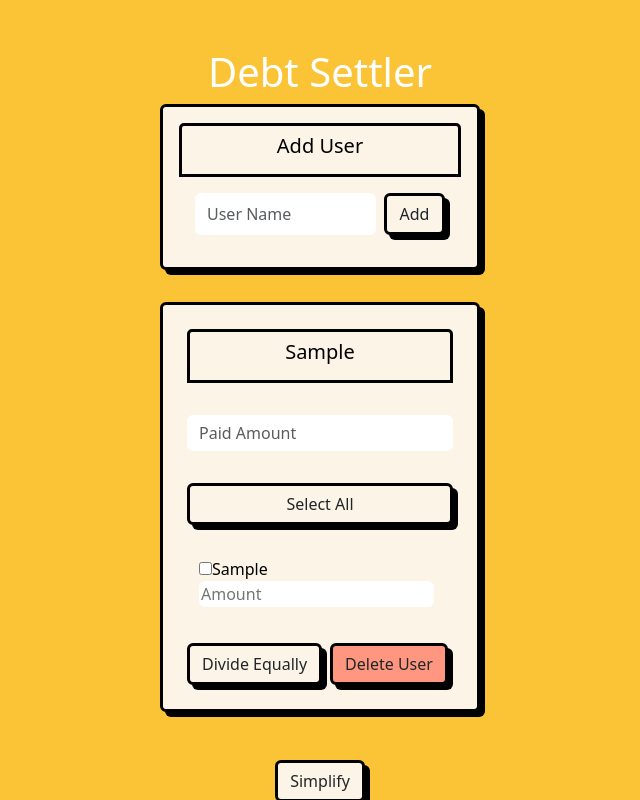
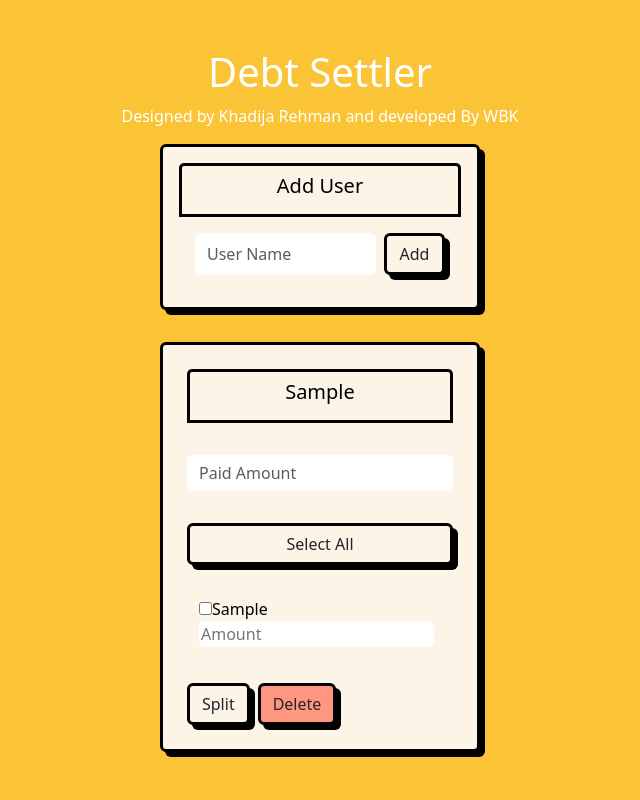
Before and after one commit to waleedbinkhalid74/debt_settler, a React (Vite) app in the folder debt_settler/: page / in a window 1280 px wide. Both pictures are taken after typing "Sample" into the empty fields and a click on the button "Add". Shown: the top 800 px of the page, without its empty margins (320-960 px from the left). Built offline with nearby package versions, Linux system fonts and the light colour scheme.

Commit message:
Add option for unequal splits

```diff
--- a/debt_settler/src/App.tsx
+++ b/debt_settler/src/App.tsx
@@ -28,6 +28,7 @@ function App() {
       <h1 className="text-center text-5xl font-extrabold text-transparent bg-clip-text bg-gradient-to-r from-blue-400 to-purple-500 drop-shadow-lg text-base">
         Debt Settler
       </h1>
+      <p className="text-center text-lg">Designed by Khadija Rehman and developed By WBK</p>
       <AddUser users={users} transactions={transactions} setUsers={setUsers} addTransaction={addTransaction} />
 
       <div className="flex justify-center w-full bg-base">
--- a/debt_settler/src/components/Graph.tsx
+++ b/debt_settler/src/components/Graph.tsx
@@ -30,7 +30,6 @@ const Graph: React.FC<GraphProps> = ({ users, transactions, immediateRender }) =
                 // shallow copy the users array
                 invovledUsers = [...users];
             }
-            console.log("invovledUsers ", invovledUsers);
             nodes = invovledUsers.map((user, index) => ({
                 id: index + 1,
                 label: user, // Node label is set to the user's name
--- a/debt_settler/src/components/User.tsx
+++ b/debt_settler/src/components/User.tsx
@@ -5,49 +5,77 @@ interface UserProps {
     userName: string;
     handleDelete: (userName: string) => void;  // Pass handleDelete from the parent
     users: string[];  // Pass users array from the parent
-    addTransaction: (userName: string, amount: number, otherUsers: string[]) => void;  // New prop to handle transaction updates
+    addTransaction: (userName: string, amount: number, otherUsers: string) => void;  // New prop to handle transaction updates
 }
 
 const User: React.FC<UserProps> = ({ userName, handleDelete, users, addTransaction }) => {
     const [amount, setAmount] = useState<string>("");
     const [error, setError] = useState<string | null>(null);
     const [involvedUsers, setInvolvedUsers] = useState<string[]>([]);
+    const [individualAmount, setIndividualAmount] = useState<Record<string, number>>({});
 
     const handleCheckboxChange = (item: string) => {
         setInvolvedUsers((prev) =>
             prev.includes(item) ? prev.filter((i) => i !== item) : [...prev, item]
         );
+        // remove individual amount if user is unchecked
+        if (individualAmount[item]) {
+            const newIndividualAmount = { ...individualAmount };
+            delete newIndividualAmount[item];
+            setIndividualAmount(newIndividualAmount);
+        }
     };
 
     const handleSelectAll = () => {
         setInvolvedUsers(involvedUsers.length === users.length ? [] : users);
     };
 
-    const handleDivideEqually = () => {
+    const handleSplit = () => {
         let numericAmount = parseFloat(amount);
-        if (isNaN(numericAmount) || numericAmount <= 0) {
+        let totalindividualAmount = Object.values(individualAmount).reduce((a, b) => a + b, 0);
+        if ((isNaN(numericAmount) && totalindividualAmount <= 0) || (numericAmount <= 0 && totalindividualAmount <= 0)) {
             // incorrect amount
-            setError("Amount must be greater than zero you silly goose!");
+            alert("Amount must be greater than zero you silly goose!");
             return;
         }
         if (involvedUsers.length === 0) {
             // no users selected
-            setError("Please select at least one user");
+            alert("Please select at least one user");
             return;
         }
-        // if involved Users involves self then remove self and devide numeric amount by length + 1
+
+        // if individual amounts contain anything then their sum should match the total amount
         let targetUsers = [...involvedUsers]; // Create a shallow copy
-        if (targetUsers.includes(userName)) {
-            targetUsers.splice(targetUsers.indexOf(userName), 1);
-            addTransaction(userName, numericAmount / (targetUsers.length + 1), targetUsers);  // Pass the transaction up to the parent
+        let unequalSplit: boolean = Object.keys(individualAmount).length > 0;
+        if (unequalSplit) {
+            console.log("amount ", numericAmount);
+            if (!isNaN(numericAmount) && totalindividualAmount !== numericAmount) {
+                alert("Amounts don't match!");
+                return;
+            }
+            for (let [user, amount] of Object.entries(individualAmount)) {
+                addTransaction(userName, amount, user);  // Pass the transaction up to the parent
+            }
         }
         else {
-            addTransaction(userName, numericAmount / targetUsers.length, targetUsers);  // Pass the transaction up to the parent
+            // if involved Users involves self then remove self and devide numeric amount by length + 1
+            if (targetUsers.includes(userName)) {
+                targetUsers.splice(targetUsers.indexOf(userName), 1);
+                for (let user of targetUsers) {
+                    addTransaction(userName, numericAmount / (targetUsers.length + 1), user);  // Pass the transaction up to the parent
+                }
+            }
+            else {
+                for (let user of targetUsers) {
+                    addTransaction(userName, numericAmount / targetUsers.length, user);  // Pass the transaction up to the parent
+                }
+            }
         }
         setAmount("Paid Amount"); // Clear amount after successful transfer
+        setInvolvedUsers([]); // Clear involved users after successful transfer
+        setIndividualAmount({}); // Clear individual amounts after successful transfer
         setError(null); // Clear error when successful
     };
-
 
     return (
         <div className="bg-card container card w-25 p-4 mt-2 text-white">
@@ -91,6 +119,15 @@ const User: React.FC<UserProps> = ({ userName, handleDelete, users, addTransacti
                                 type="number"
                                 className="text-black rounded bg-inputFields border-0"
                                 placeholder="Amount"
+                                disabled={!involvedUsers.includes(item)}
+                                onChange={(e) => {
+                                    const value = parseFloat(e.target.value); // Make sure the value is a number
+                                    setIndividualAmount((prevState) => ({
+                                        ...prevState,
+                                        [item]: value, // Update the amount for this specific item
+                                    }));
+                                }}
+                                value={individualAmount[item] || ""}
                             />
                         </div>
                     </div>
@@ -100,14 +137,14 @@ const User: React.FC<UserProps> = ({ userName, handleDelete, users, addTransacti
             }
             <div className="card-body d-flex"></div>
             <div className="d-flex gap-2">
-                <button className="btn bg-button" onClick={handleDivideEqually}>
-                    Divide Equally
+                <button className="btn bg-button" onClick={handleSplit}>
+                    Split
                 </button>
                 <button
                     className="btn bg-buttonDanger"  // Changed color to indicate deletion
                     onClick={() => handleDelete(userName)}  // Call the passed delete function
                 >
-                    Delete User
+                    Delete
                 </button>
             </div>
         </div >
--- a/debt_settler/src/utils/optimizer.tsx
+++ b/debt_settler/src/utils/optimizer.tsx
@@ -2,9 +2,6 @@ import Transaction from "../Types";
 
 function assertRecordsAreEqual(record1: Record<string, number>, record2: Record<string, number>): void {
     const keys1 = Object.keys(record1);
-    const keys2 = Object.keys(record2);
-    console.log("keys1 ", record1);
-    console.log("keys2 ", record2);
 
     // Check if every key in record1 exists in record2 with the same value
     for (const key of keys1) {
@@ -32,14 +29,12 @@ const calculateFlow = (transactions: Transaction[], users: string[]): Record<str
 };
 
 export const runOptimization = (transactions: Transaction[], users: string[]): Transaction[] => {
-    console.log("users ", users);
     // We have a complex graph with redundant transactions
     // A transaction is models as fromUser -- amount --> toUsers
     // meaning the fromUser should get money back from toUsers
 
     // Step 1: Calculate the total flow of each node
     let userFlowMap = calculateFlow(transactions, users);
-    console.log("userFlowMap ", userFlowMap);
 
     // Step 2: Remove nodes with zero flow
     userFlowMap = Object.keys(userFlowMap).reduce((acc, key) => {
```
